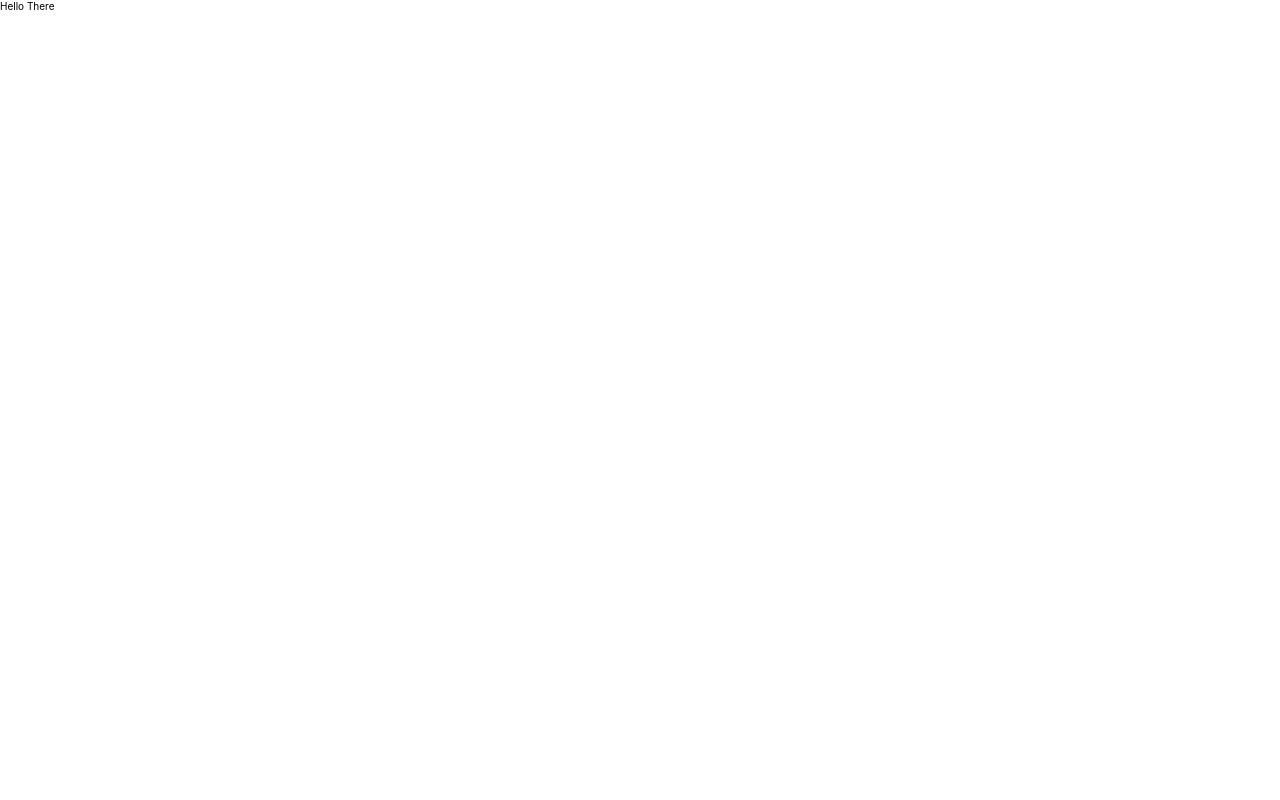
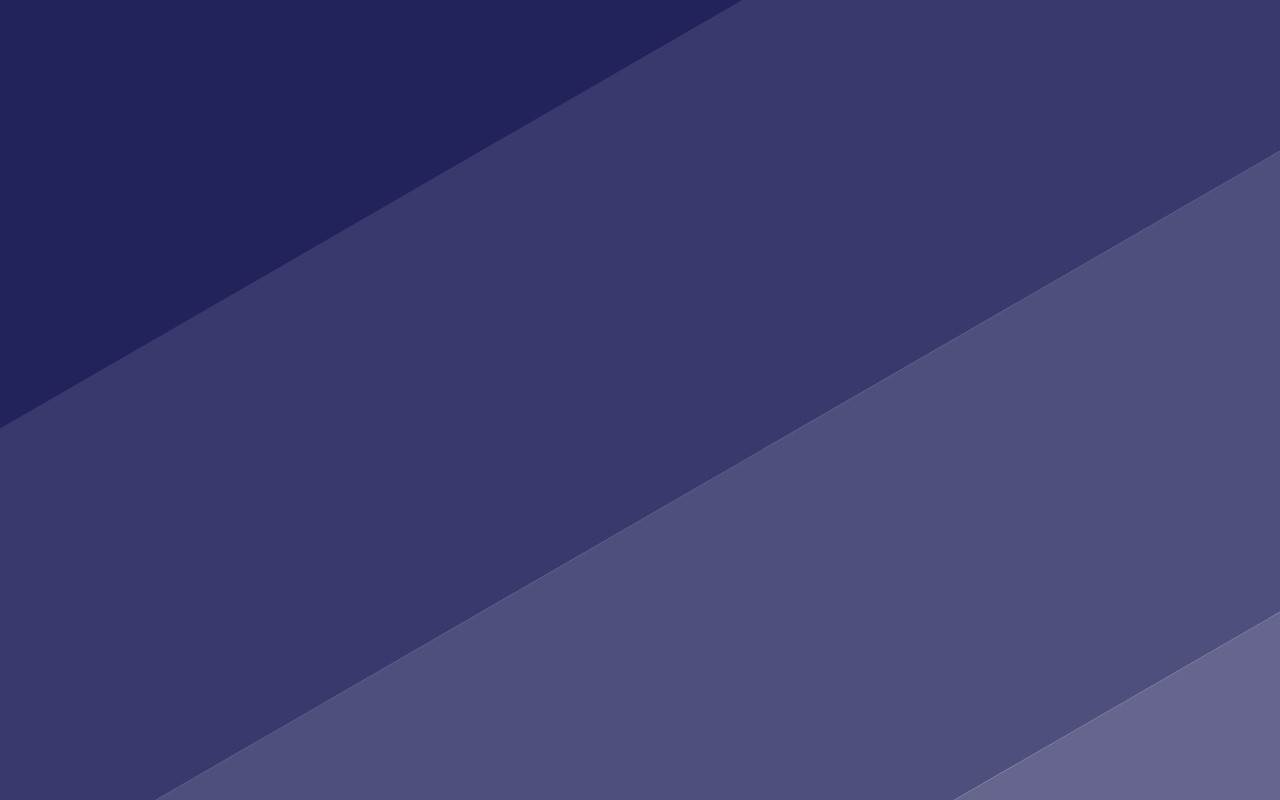
Before and after one commit to JosefReichelt/JosefReichelt.github.io, a Svelte app: page / in a window 1280 px wide. Built offline with nearby package versions, Linux system fonts and the light colour scheme.

Commit message:
Add wip background generation

```diff
--- a/config/webpack.config.dev.ts
+++ b/config/webpack.config.dev.ts
@@ -5,7 +5,7 @@
 const devServerConf:WebpackDevServer.Configuration = {
     contentBase: 'src',
     compress: true,
-    port: 3000,
+    port: 1337,
     open: true,
     watchContentBase: true,
     hot: true,
--- a/package.json
+++ b/package.json
@@ -1,6 +1,6 @@
 {
     "name": "jrsite",
-    "version": "2.1.1",
+    "version": "3.0.0",
     "description": "My portfolio site",
     "main": "src/index.tsx",
     "scripts": {
--- /dev/null
+++ b/src/App.svelte
@@ -0,0 +1,12 @@
+<script>
+import Background from './components/Background.svelte';
+
+</script>
+
+<Background />
+<div>Hello There</div>
+
+
+<style lang="scss">
+
+</style>
--- a/src/Page.svelte
+++ /dev/null
@@ -1,6 +0,0 @@
-<div>Hello There</div>
-
-
-<style lang="scss">
-
-</style>
--- /dev/null
+++ b/src/components/Background.svelte
@@ -0,0 +1,71 @@
+<script>
+  import { onMount } from "svelte";
+
+  let totalHeight = window.innerHeight;
+  let totalWidth = window.innerWidth;
+  let blockPadding = 2;
+  let numOfBlocks = 2;
+  const blockHeight = 400;
+  const isoScaleFactor = 86.062;
+  const isoScaleFactorRemainder = 13.938;
+  let isoTopMargin = 2;
+
+  function calculateBlocks() {
+    numOfBlocks = Math.ceil(((totalHeight + totalWidth) / blockHeight) / 1.3) + 1;
+    blockPadding = Math.max(
+      ((totalWidth / blockHeight) *
+        (blockHeight + blockHeight / isoScaleFactor)) /
+        3,
+      blockHeight / 3
+    );
+    isoTopMargin = (blockHeight / isoScaleFactor) * (100 - isoScaleFactor - 0.838);
+  }
+
+  function handleResize() {
+    totalHeight = window.innerHeight;
+    totalWidth = window.innerWidth;
+    calculateBlocks();
+  }
+  onMount(() => {
+    calculateBlocks();
+  });
+</script>
+
+<svelte:window on:resize={handleResize} />
+
+<div class="backgroundContainer">
+  {#each Array(numOfBlocks) as _, i}
+    <div
+      class="backgroundBlock"
+      style="height: {blockHeight}px;
+      background-color: rgba(255,255,255,{1 /
+        (numOfBlocks /
+          i)});
+      margin-top: {isoTopMargin}px;
+      top:-{blockPadding}px
+      "
+    >
+      {i + 1}
+    </div>
+  {/each}
+</div>
+
+<style lang="scss">
+  .backgroundContainer {
+    background-color: #23235C;
+    position: absolute;
+    width: 100vw;
+    height: 100vh;
+    overflow: hidden;
+  }
+  .backgroundBlock {
+    pointer-events: none;
+    box-sizing: border-box;
+    position: relative;
+    transform: rotateZ(-30deg) skewX(-30deg);
+    width: 120%;
+    left: -10%;
+    top: 0;
+    opacity: 0.5;
+  }
+</style>
--- a/src/index.ts
+++ b/src/index.ts
@@ -1,11 +1,8 @@
-import App from "./Page.svelte";
+import App from "./App.svelte";
 import "./index.scss";
 
 const app = new App({
 	target: document.body,
-	props: {
-		name: 'world'
-	}
 });
 
 export default app;
```
Also changed, not shown: 1 other file (tests, documents, lock files or other folders).
